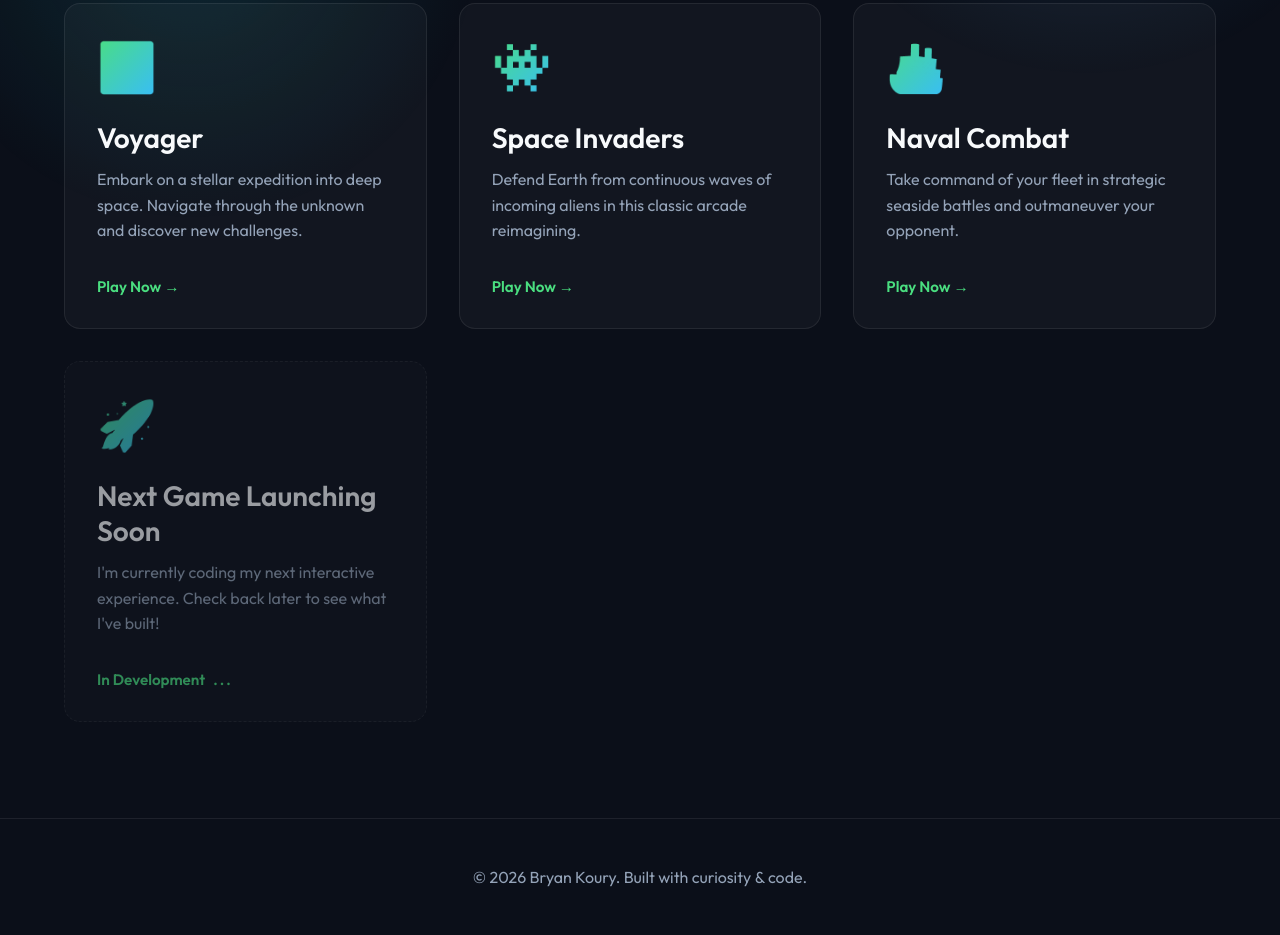
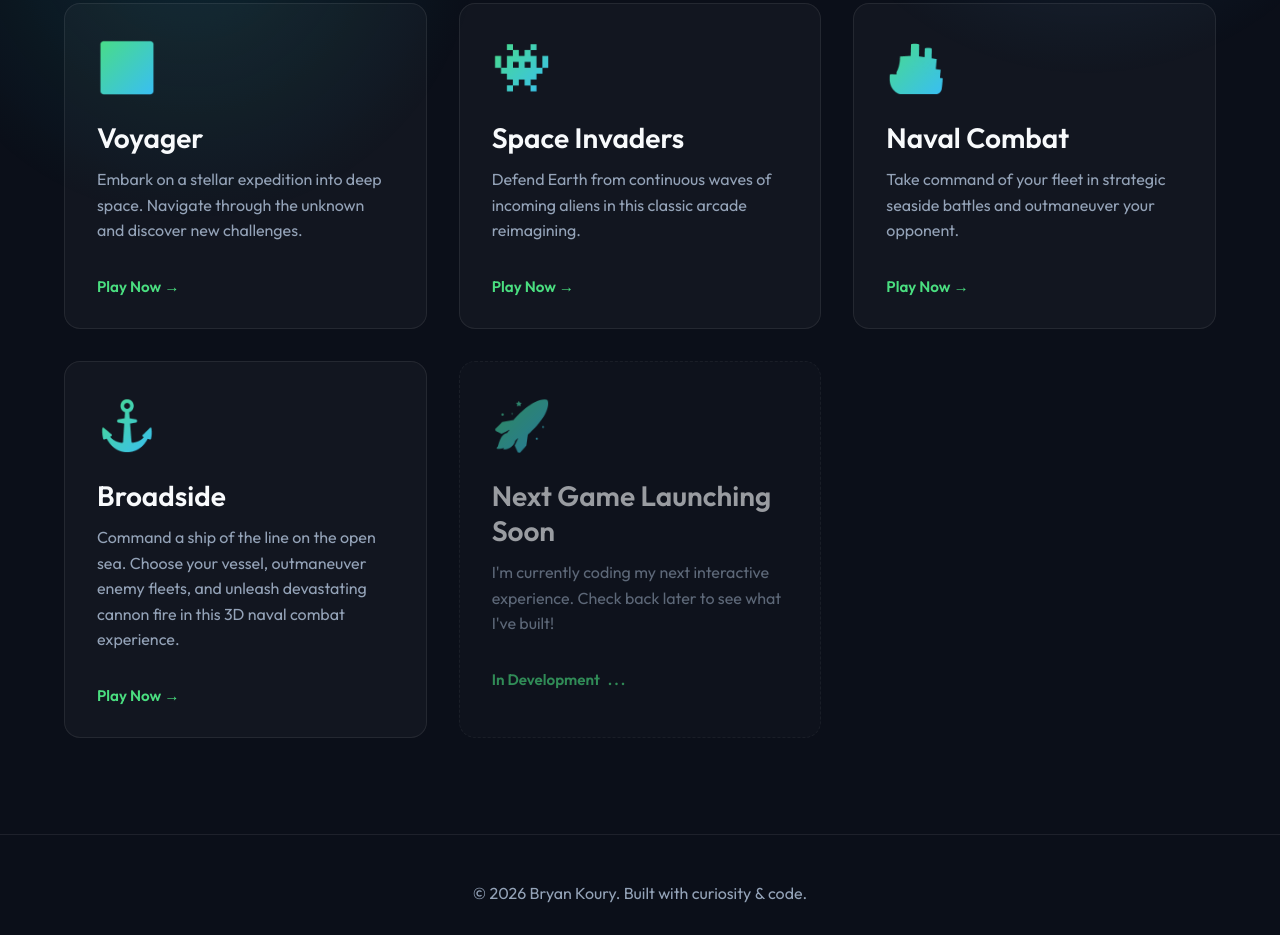
Before and after one commit to LionHeartCoder/games-encoded-payload, a plain HTML site: page index.html in a window 1280 px wide. Shown: the part 469-1404 px from the top of the page. Drawn offline with Linux system fonts and the light colour scheme.

Commit message:
Add Broadside game card to games listing

```diff
--- a/index.html
+++ b/index.html
@@ -244,6 +244,16 @@
         </div>
       </a>
 
+      <!-- Broadside -->
+      <a href="/games/broadside" class="game-card">
+        <div class="game-content">
+          <div class="game-icon">⚓</div>
+          <h2 class="game-title">Broadside</h2>
+          <p class="game-desc">Command a ship of the line on the open sea. Choose your vessel, outmaneuver enemy fleets, and unleash devastating cannon fire in this 3D naval combat experience.</p>
+          <span class="game-link">Play Now &rarr;</span>
+        </div>
+      </a>
+
       <!-- Coming Soon Placeholder -->
       <a href="#" class="game-card coming-soon">
         <div class="game-content">
```
